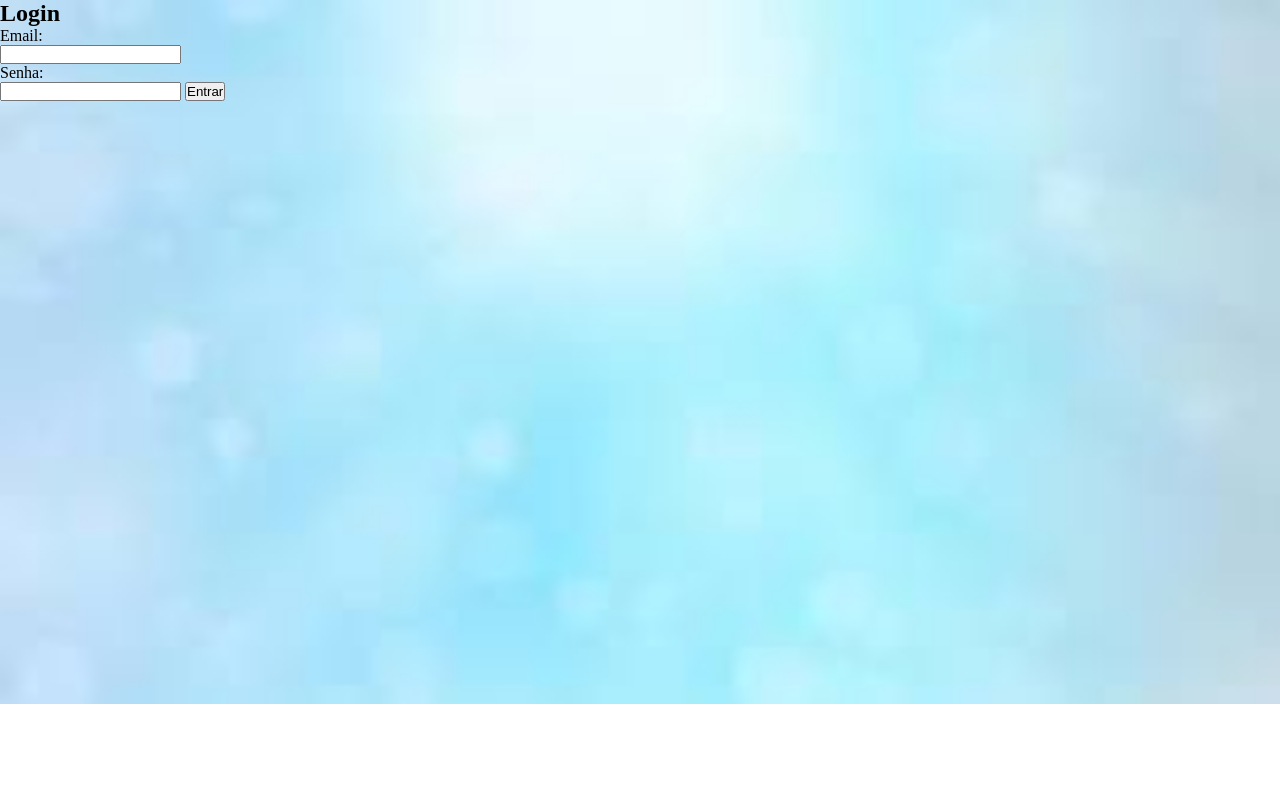
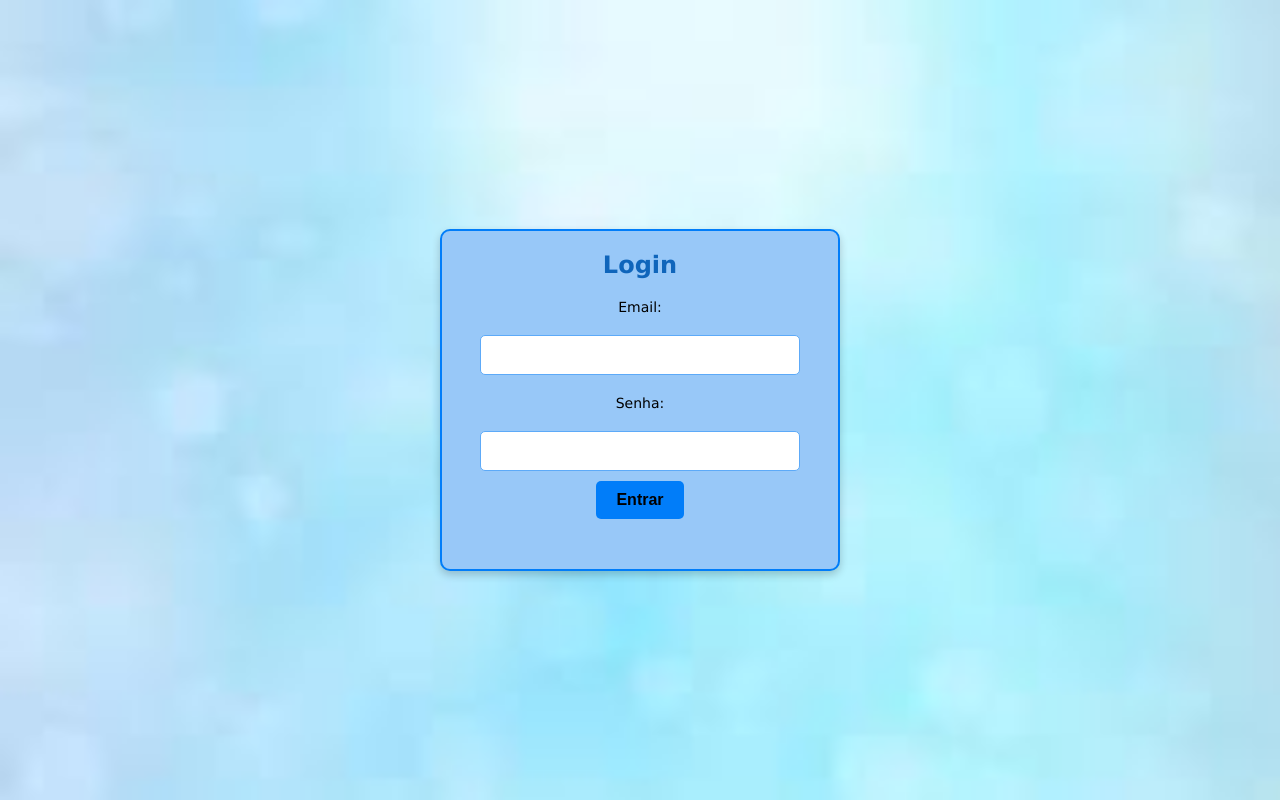
Before and after one commit to IsabellePacheco/ferias, a PHP site: page /login.php in a window 1280 px wide. Run offline with PHP 8.4, Linux system fonts and the light colour scheme.

Commit message:
login.php

```diff
--- a/login.php
+++ b/login.php
@@ -4,7 +4,7 @@ include('conexao.php');
 
 if ($_SERVER['REQUEST_METHOD'] == 'POST'){
     $email = $_POST['email'];
-    $senha = md5($_POST['senha']);
+    $senha = $_POST['senha'];
 
     $sql = "SELECT * FROM usuario WHERE email='$email' AND senha='$senha'";
     $result = $conn->query($sql);
@@ -23,7 +23,7 @@ if ($_SERVER['REQUEST_METHOD'] == 'POST'){
 <head>
     <meta charset="UTF-8">
     <meta name="viewport" content="width=device-width, initial-scale=1.0">
-    <link rel="stylesheet" href="natal.css">
+    <link rel="stylesheet" href="login.css">
     <title>Login</title>
 </head>
 <body>
@@ -35,7 +35,7 @@ if ($_SERVER['REQUEST_METHOD'] == 'POST'){
             <label for="senha"><p>Senha:</p></label>
             <input type="password" name="senha" required>
             <button type="submit" style="margin-bottom: 30px;">Entrar</button>
-            <?php if (isset($error)) echo "<p class='message error'>$error</p>"; ?>
+            <?php if (isset($error)) echo "<p class='messageerror'>$error</p>"; ?>
         </form>
     </div>
 </body>
```
